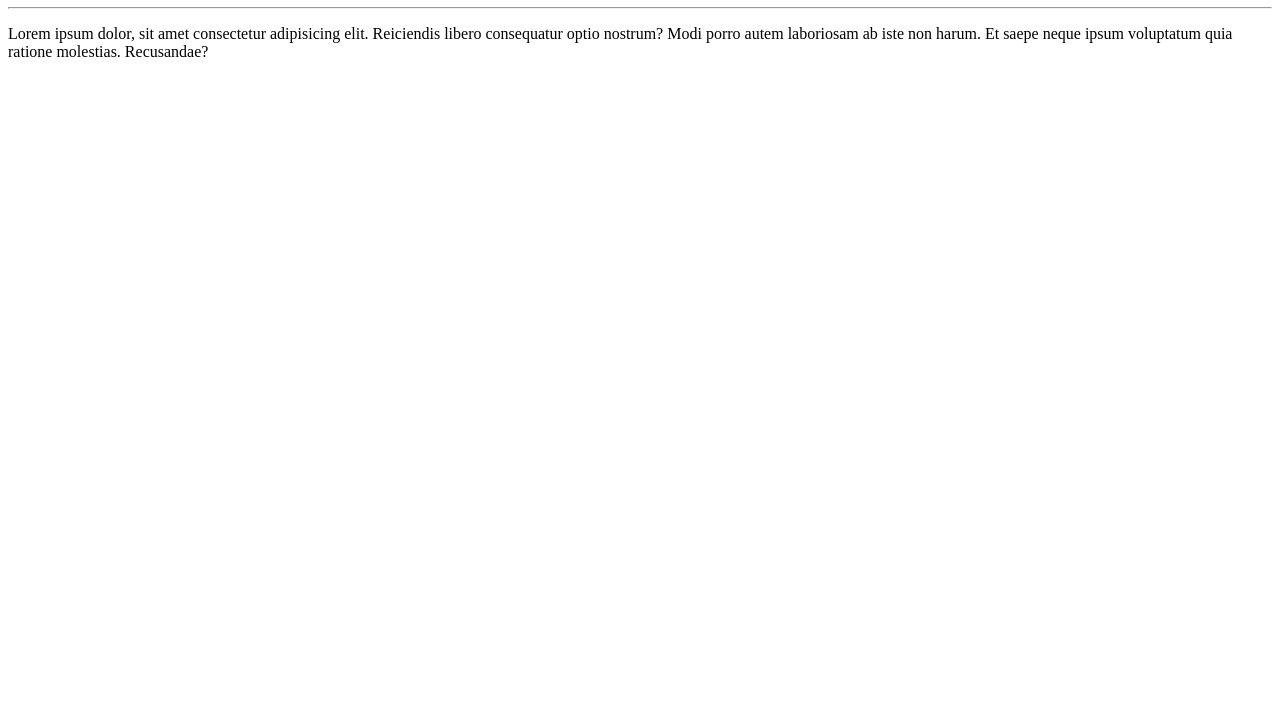
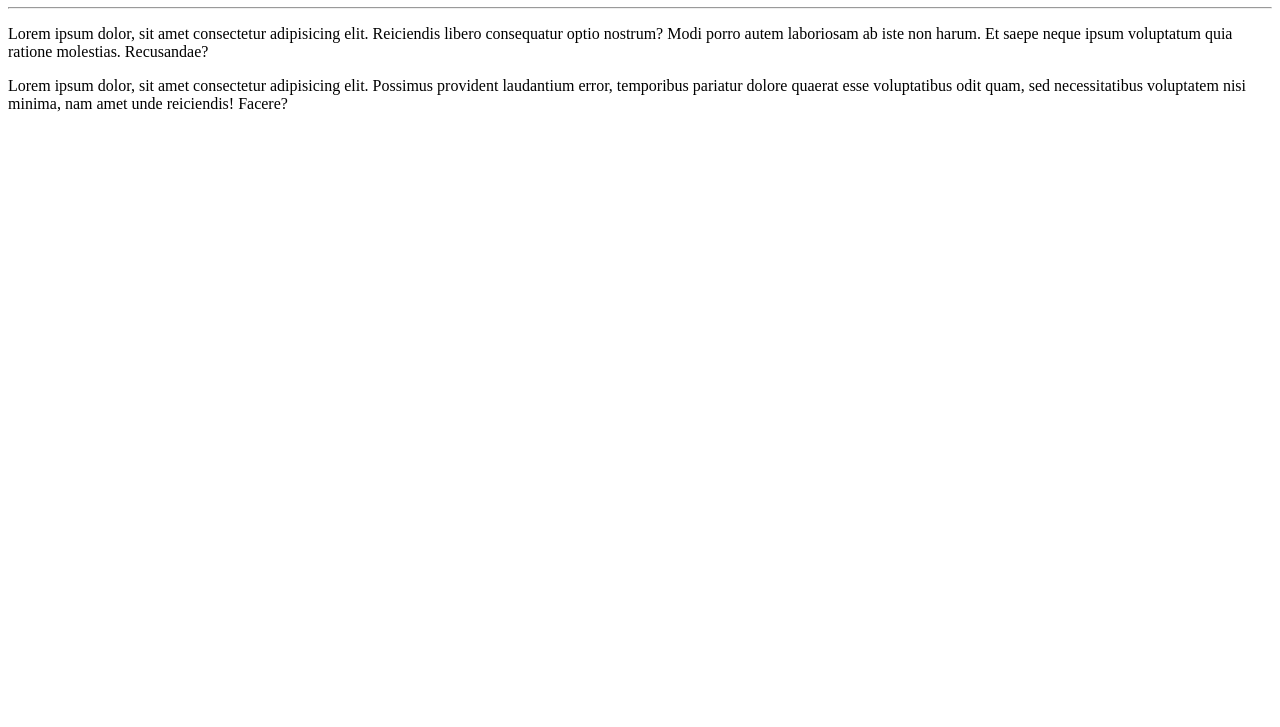
Before and after one commit to guilhermegiovani/Git_GitHub, a plain HTML site: page Ola-mundo/site-exemplo/index.html in a window 1280 px wide. Shown: the part 73-800 px from the top of the page. Drawn offline with Linux system fonts and the light colour scheme.

Commit message:
adicionei um parágrafo

```diff
--- a/Ola-mundo/site-exemplo/index.html
+++ b/Ola-mundo/site-exemplo/index.html
@@ -9,5 +9,6 @@
     <h1>Olá, Mundo!</h1>
     <hr>
     <p>Lorem ipsum dolor, sit amet consectetur adipisicing elit. Reiciendis libero consequatur optio nostrum? Modi porro autem laboriosam ab iste non harum. Et saepe neque ipsum voluptatum quia ratione molestias. Recusandae?</p>
+    <p>Lorem ipsum dolor, sit amet consectetur adipisicing elit. Possimus provident laudantium error, temporibus pariatur dolore quaerat esse voluptatibus odit quam, sed necessitatibus voluptatem nisi minima, nam amet unde reiciendis! Facere?</p>
 </body>
 </html>
```
